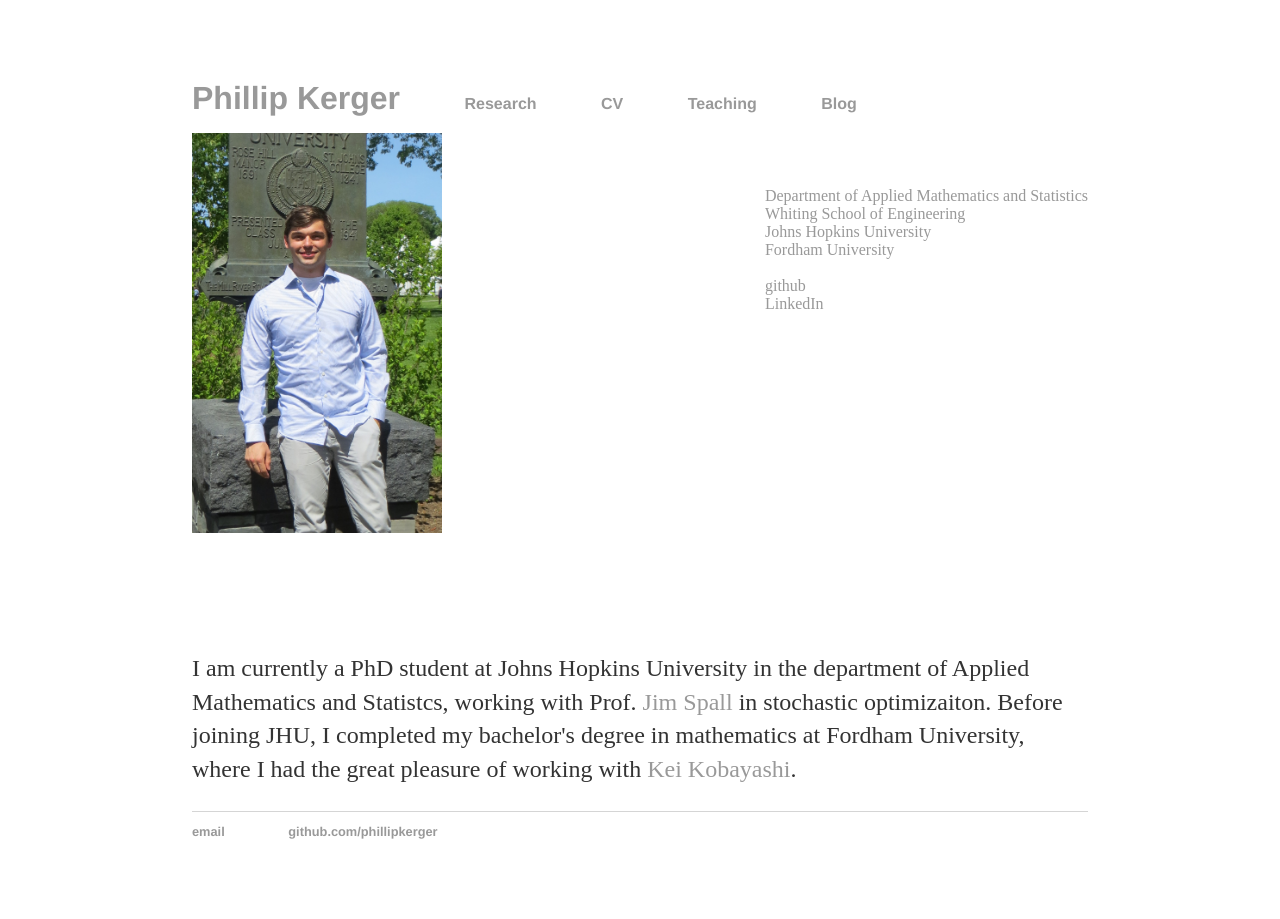
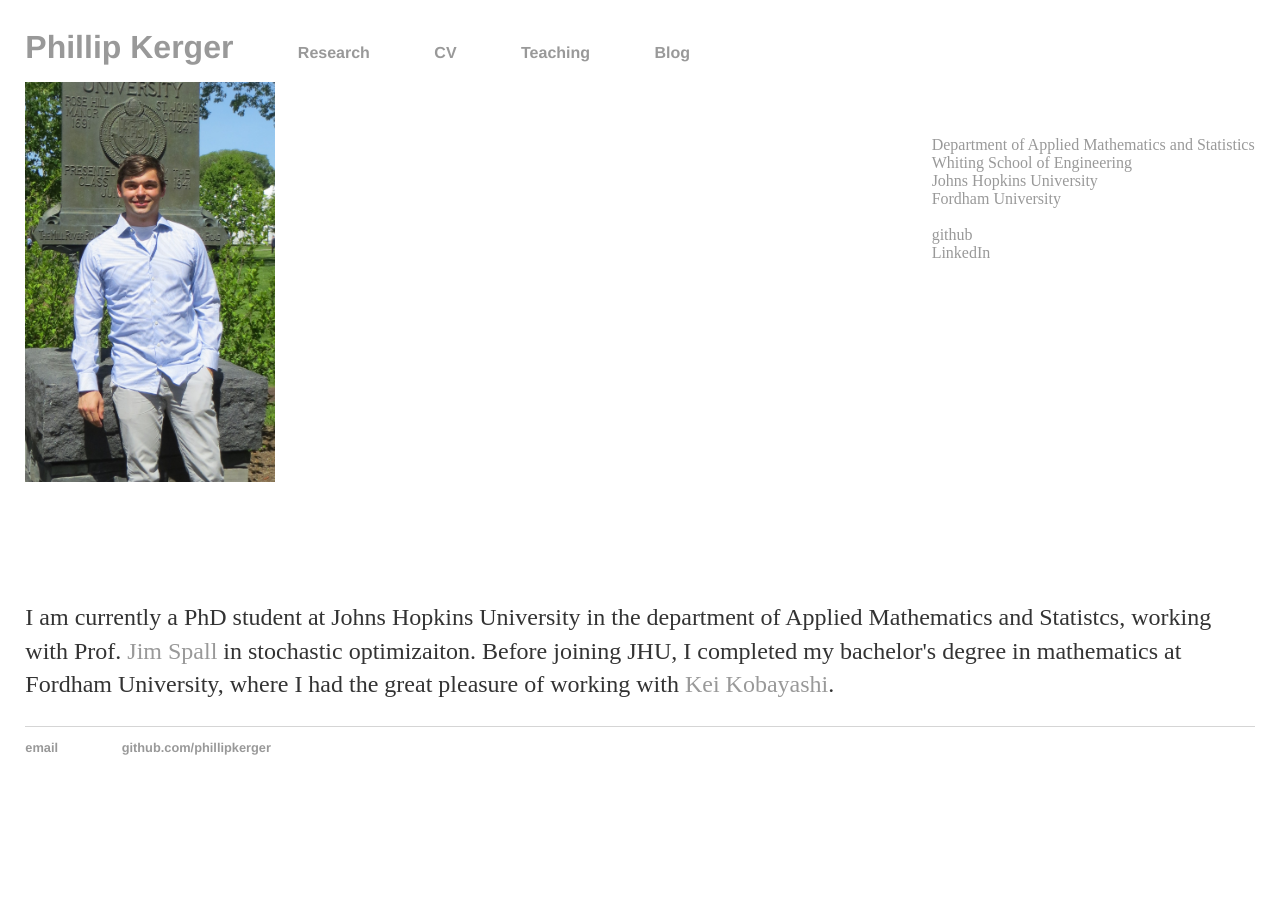
Before and after one commit to PhillipKerger/phillipkerger.github.io, a Jekyll site: the page built from index.html, in a window 1280 px wide. Built offline with Jekyll 4.4.1, drawn with Linux system fonts in a browser that asks for light colours.

Commit message:
Update main.css

```diff
--- a/css/main.css
+++ b/css/main.css
@@ -1,6 +1,8 @@
-body {
-    margin: 80px auto;
-    width: 70%;
+body, html {
+    margin-left:1%;
+    margin-right:1%;
+    margin-bottom:1%;
+    margin-top:1%;
 }
 
 
```
